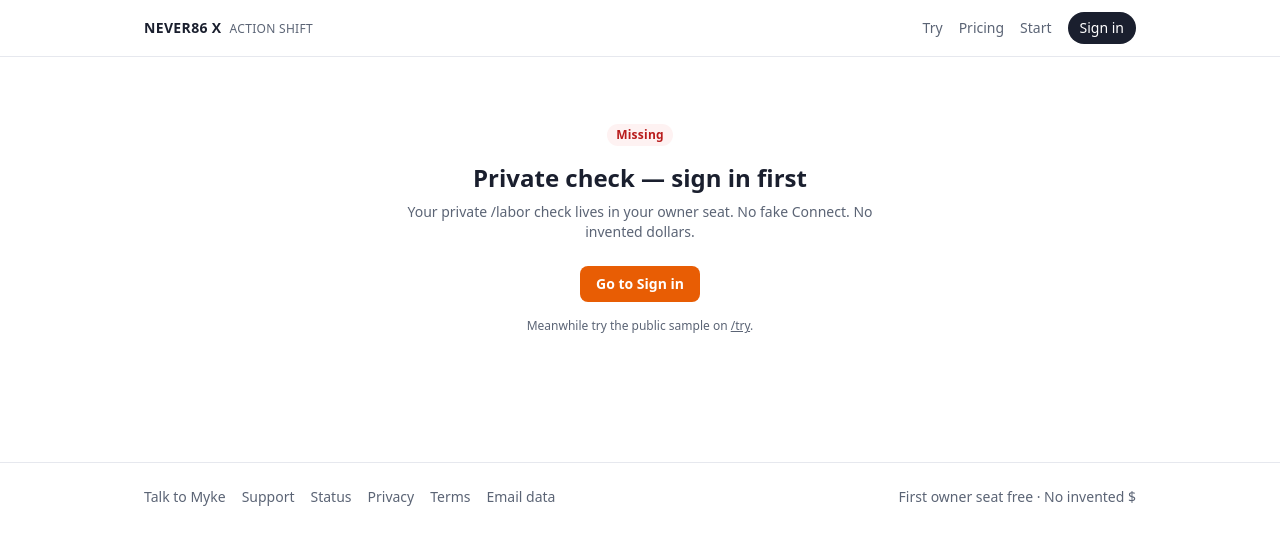
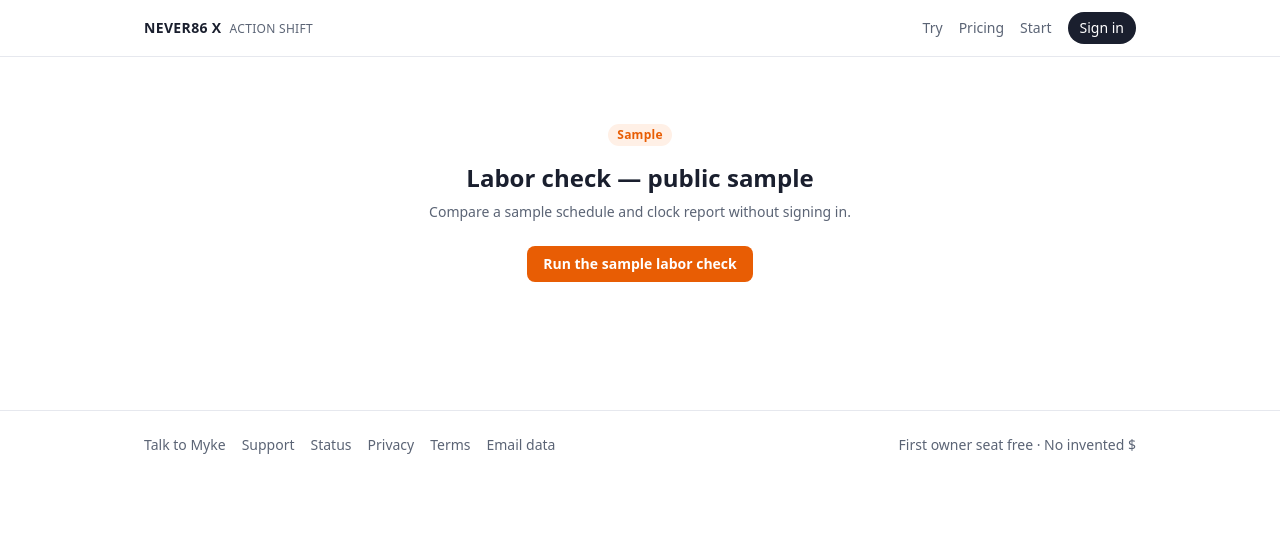
Before and after one commit to mykemueller1-ctrl/never86x, a Next.js app: page /check/labor in a window 1280 px wide. Shown: the top 544 px of the page. Built offline with nearby package versions, Linux system fonts and the light colour scheme.

Commit message:
fix: keep public demo flows inside Never86

```diff
--- a/src/app/check/labor/page.tsx
+++ b/src/app/check/labor/page.tsx
@@ -4,20 +4,17 @@ import { Honesty } from "@/components/Honesty";
 export default function CheckPage() {
   return (
     <div className="mx-auto max-w-lg px-4 py-16 text-center">
-      <Honesty kind="Missing" />
-      <h1 className="mt-4 text-2xl font-bold">Private check — sign in first</h1>
+      <Honesty kind="Sample" />
+      <h1 className="mt-4 text-2xl font-bold">Labor check — public sample</h1>
       <p className="mt-2 text-sm text-[var(--muted)]">
-        Your private /labor check lives in your owner seat. No fake Connect. No invented dollars.
+        Compare a sample schedule and clock report without signing in.
       </p>
       <Link
-        href="/seat"
+        href="/try/labor"
         className="mt-6 inline-block rounded-lg bg-[var(--accent)] px-4 py-2 text-sm font-semibold text-white"
       >
-        Go to Sign in
+        Run the sample labor check
       </Link>
-      <p className="mt-4 text-xs text-[var(--muted)]">
-        Meanwhile try the public sample on <Link href="/try" className="underline">/try</Link>.
-      </p>
     </div>
   );
 }
```
